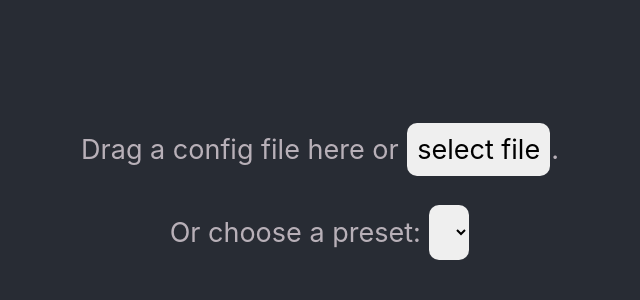
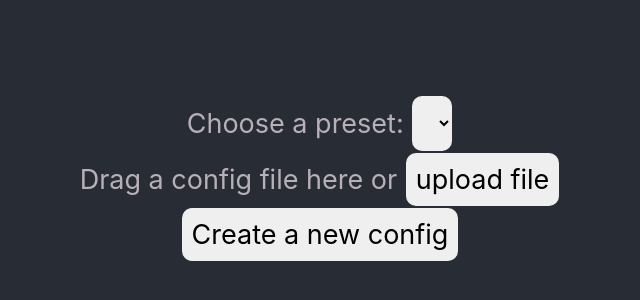
Before and after one commit to relsqui/configurable-generators, a React (Create React App) app: page / in a window 1280 px wide. Shown: the part 222-522 px from the top of the page, without its empty margins (320-960 px from the left). Built offline with nearby package versions, Linux system fonts and the light colour scheme.

Commit message:
tweak landing page for editor

```diff
--- a/src/components/PresetDropdown.tsx
+++ b/src/components/PresetDropdown.tsx
@@ -17,6 +17,7 @@ export function PresetDropdown({ label, selected = '' }: { label?: string, selec
 
   // if the current selected config isn't in the preset list,
   // we're looking at a local file -- don't list the presets
+  // (this is a hacky place for this logic but we're going with it for now)
   return selected.length && !presets[selected] ? <></> :
     <>
       <label htmlFor="presetDropdown">{label}</label>
--- a/src/components/UploadButton.tsx
+++ b/src/components/UploadButton.tsx
@@ -20,8 +20,8 @@ export function loadConfig(navigate: NavigateFunction, file: File | null) {
 export default function UploadButton() {
   const navigate = useNavigate();
   const fileInput = useRef<HTMLInputElement>(null);
-  return <p>
-    Drag a config file here or <button onClick={() => fileInput.current?.click()}>select file</button>.
+  return <div className="uploadButton">
+    Drag a config file here or <button onClick={() => fileInput.current?.click()}>upload file</button>
     <input
       ref={fileInput}
       className="fileInput"
@@ -29,5 +29,5 @@ export default function UploadButton() {
       accept="application/json"
       onChange={(event) => loadConfig(navigate, (event.target.files || [])[0])}
     />
-  </p>;
+  </div>;
 }
--- a/src/routes/Landing.tsx
+++ b/src/routes/Landing.tsx
@@ -1,9 +1,12 @@
+import { useNavigate } from "react-router-dom";
 import { PresetDropdown } from "../components/PresetDropdown";
 import UploadButton from "../components/UploadButton";
 
 export default function Landing() {
+  const navigate = useNavigate();
   return <div className="landing">
+    <div><PresetDropdown label="Choose a preset: " /></div>
     <div><UploadButton /></div>
-    <div><PresetDropdown label="Or choose a preset: " /></div>
+    <div><button onClick={() => navigate("/edit")}>Create a new config</button></div>
   </div>;
 }
```
